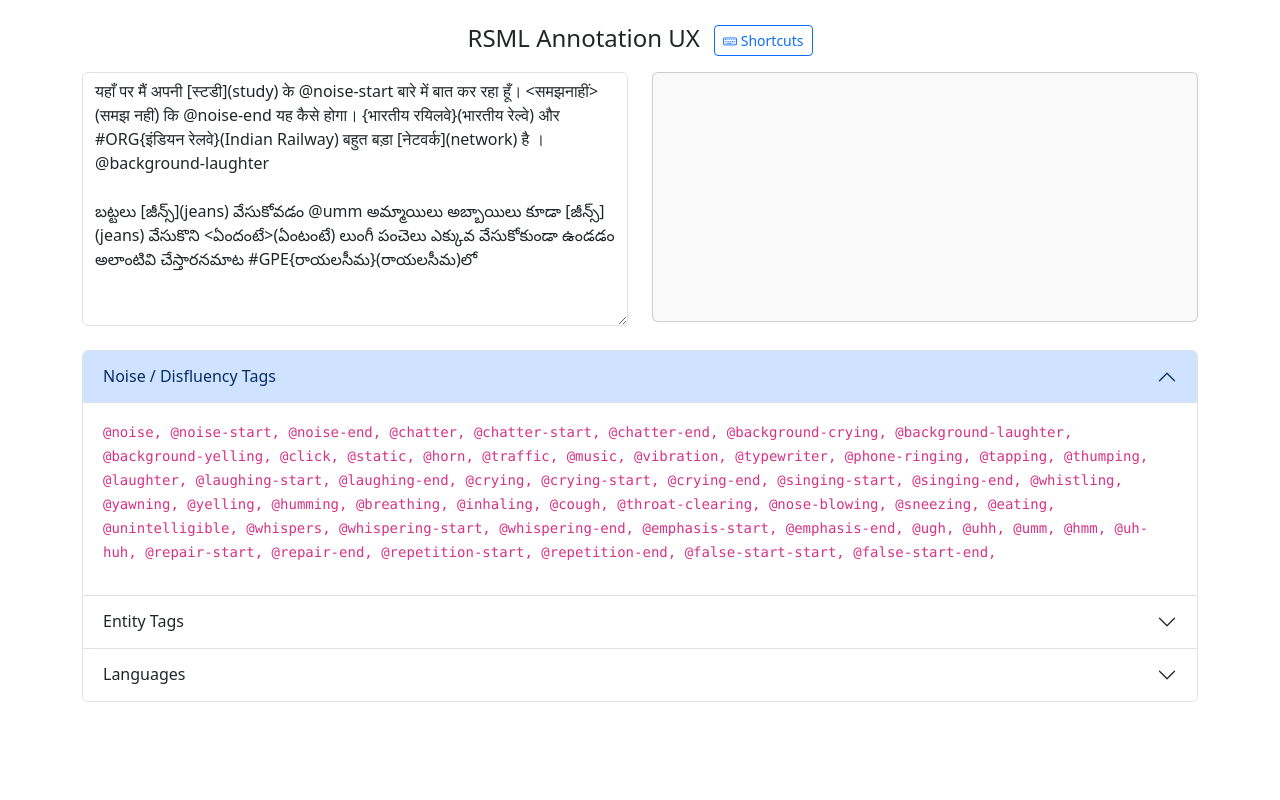
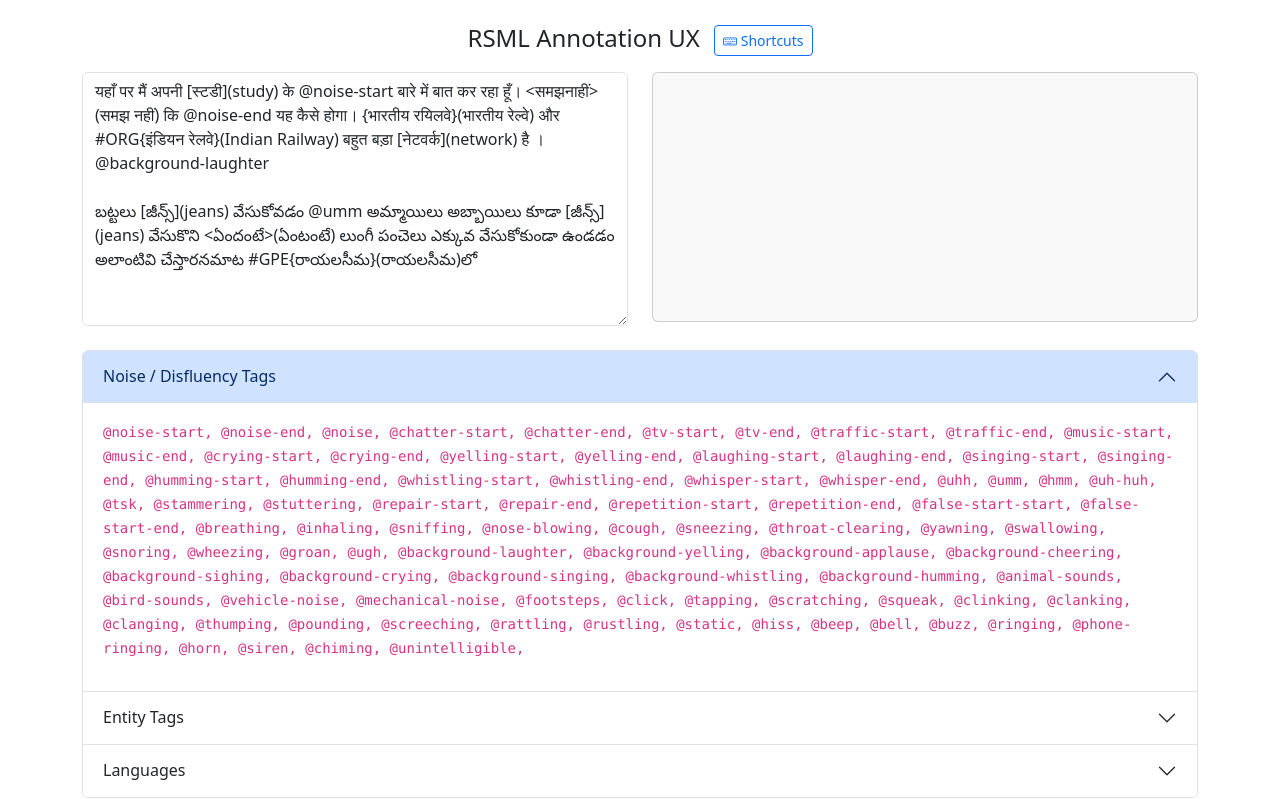
Before and after one commit to OpenBhasha/RSML, a plain HTML site: page index.html in a window 1280 px wide. Drawn offline with nearby package versions, Linux system fonts and the light colour scheme.

Commit message:
Modified noise tags

```diff
--- a/index.html
+++ b/index.html
@@ -173,68 +173,143 @@
 
 <script>
         const tags = [
-        // Generic Noise & Background Sounds
-        "@noise",
+
+// -------------------------
+// Generic noisy environment (fallback only)
+// -------------------------
 "@noise-start",
 "@noise-end",
-        "@chatter",
+"@noise",
+
+// -------------------------
+// Backround noisy environments (persistent)
+// -------------------------
 "@chatter-start",
 "@chatter-end",
-        "@background-crying",
-        "@background-laughter",
-        "@background-yelling",
-        "@click",
-        "@static",
-        "@horn",
-        "@traffic",
-        "@music",
-        "@vibration",
-        "@typewriter",
-        "@phone-ringing",
-        "@tapping",
-        "@thumping",
 
-        // Human Vocal Sounds
-        "@laughter",
+"@tv-start",
+"@tv-end",
+
+"@traffic-start",
+"@traffic-end",
+
+"@music-start",
+"@music-end",
+
+
+// -------------------------
+// Speaker noises (persistent)
+// -------------------------
+"@crying-start",
+"@crying-end",
+
+"@yelling-start",
+"@yelling-end",
+
 "@laughing-start",
 "@laughing-end",
-        "@crying",
-        "@crying-start",
-        "@crying-end",
+
 "@singing-start",
 "@singing-end",
-        "@whistling",
-        "@yawning",
-        "@yelling",
-        "@humming",
-        "@breathing",
-        "@inhaling",
-        "@cough",
-        "@throat-clearing",
-        "@nose-blowing",
-        "@sneezing",
-        "@eating",
-        "@unintelligible",
-        "@whispers",
-        "@whispering-start",
-        "@whispering-end",
-        "@emphasis-start",
-        "@emphasis-end",
 
-        // Fillers & Disfluencies
-        "@ugh",
+"@humming-start",
+"@humming-end",
+
+"@whistling-start",
+"@whistling-end",
+
+"@whisper-start",
+"@whisper-end",
+
+
+
+// -------------------------
+// Speaker disfluencies (paralinguistic)
+// -------------------------
 "@uhh",
 "@umm",
 "@hmm",
 "@uh-huh",
+"@tsk",
+"@stammering",
+"@stuttering",
+
 "@repair-start",
 "@repair-end",
 "@repetition-start",
 "@repetition-end",
 "@false-start-start",
 "@false-start-end",
+
+
+// -------------------------
+// Speaker-produced sounds
+// -------------------------
+"@breathing",
+"@inhaling",
+"@sniffing",
+"@nose-blowing",
+"@cough",
+"@sneezing",
+"@throat-clearing",
+"@yawning",
+"@swallowing",
+"@snoring",
+"@wheezing",
+
+
+"@groan",
+"@ugh",
+
+
+//
+//  -------------------------
+// Background noises (non-speaker)
+// -------------------------
+"@background-laughter",
+"@background-yelling",
+"@background-applause",
+"@background-cheering",
+"@background-sighing",
+"@background-crying",
+"@background-singing",
+"@background-whistling",
+"@background-humming",
+"@animal-sounds",
+"@bird-sounds",
+"@vehicle-noise",
+"@mechanical-noise",
+"@footsteps",
+"@click",
+"@tapping",
+"@scratching",
+"@squeak",
+"@clinking",
+"@clanking",
+"@clanging",
+"@thumping",
+"@pounding",
+"@screeching",
+"@rattling",
+"@rustling",
+
+"@static",
+"@hiss",
+"@beep",
+"@bell",
+"@buzz",
+"@ringing",
+"@phone-ringing",
+"@horn",
+"@siren",
+"@chiming",
+
+
+// -------------------------
+// Other
+// -------------------------
+"@unintelligible"
 ];
-
       const entityMap = {
         PER: "Person",
         ORG: "Organization",
```
Lines whose indentation alone changed are shown as unchanged.
